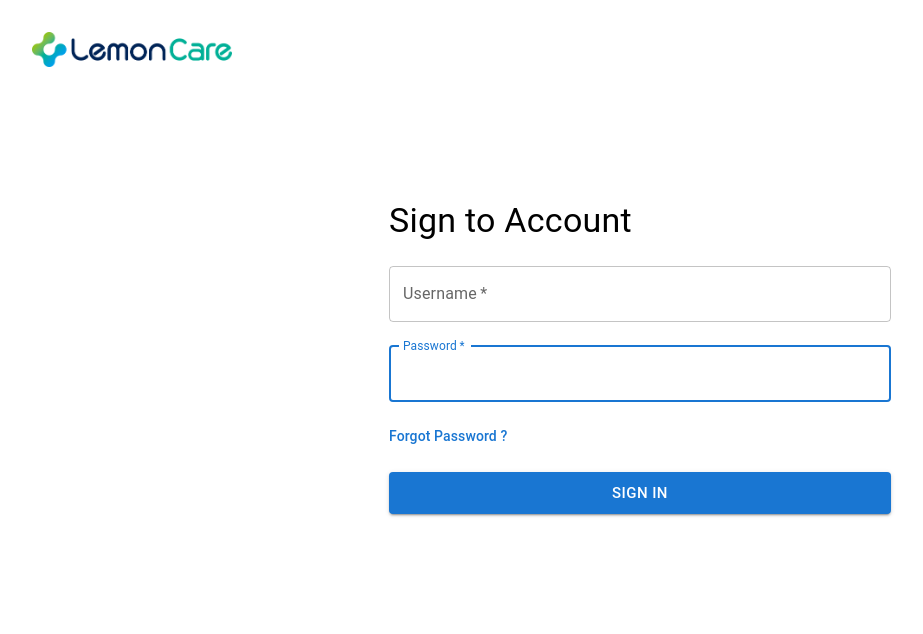
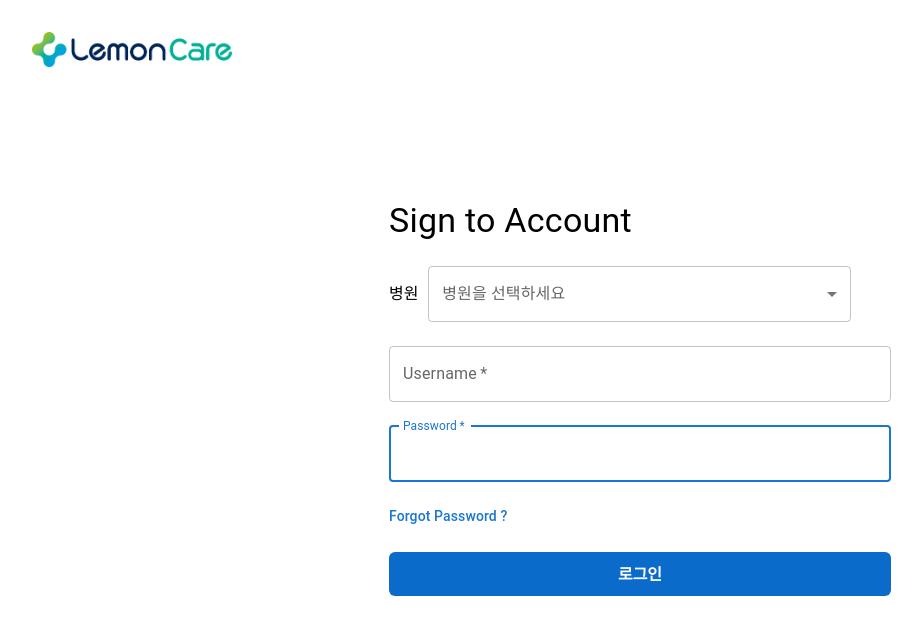
Before and after one commit to chosooyeon/lemon-admin, a React (Vite) app: page / in a window 1280 px wide. Shown: the top 634 px of the page, without its empty margins (0-923 px from the left). Built offline with nearby package versions, Linux system fonts and the light colour scheme.

Commit message:
🎨 로그인페이지 버튼 수정 및 병원선택 추가

```diff
--- a/src/components/atoms/SelectComponent.tsx
+++ b/src/components/atoms/SelectComponent.tsx
@@ -16,7 +16,7 @@ export const SelectComponent = () => {
             spacing={1}
             sx={{paddingRight:'8%'}}
         >
-            <Typography sx={{ width: '8%'}}> 병원</Typography>
+            <Typography sx={{ width: '8%'}}>병원</Typography>
 
             <FormControl sx={{ width: 500 }}>
                 <InputLabel id="demo-simple-select-autowidth-label">병원을 선택하세요</InputLabel>
--- a/src/pages/LoginPage.tsx
+++ b/src/pages/LoginPage.tsx
@@ -1,8 +1,10 @@
 import { useForm, SubmitHandler } from "react-hook-form";
-import { Button, TextField, Box, Typography, Stack, Link } from '@mui/material/';
+import { TextField, Typography, Stack, Link } from '@mui/material/';
 import { useRef } from 'react';
 import { useNavigate } from "react-router-dom";
 import logo from '@/assets/logo_lemonhc_text.png'
+import { Box, Button } from '@mui/joy';
+import { SelectComponent } from '@/components/atoms/SelectComponent';
 
 interface UserValue {
   email: string
@@ -56,6 +58,7 @@ const LoginPage = () => {
             </Stack>
             <form autoComplete="off" onSubmit={handleSubmit(onSubmitHandler)}>
               <Stack spacing={3}>
+                <SelectComponent />
                 <TextField
                   required
                   autoFocus
@@ -85,16 +88,9 @@ const LoginPage = () => {
                   Forgot Password ?
                 </Link>
               </Stack>
-
-              <Button
-                fullWidth
-                size="large"
-                sx={{ mt: 3 }}
-                type="submit"
-                variant="contained"
-              >
-                Sign in
-              </Button>
+               <Box sx={{ display: 'flex', gap: 2, flexWrap: 'wrap'}}>
+                     <Button size="lg" fullWidth type="submit" sx={{ mt: 3 }}>로그인</Button>
+              </Box>
             </form>
           </div>
         </Box>
```
